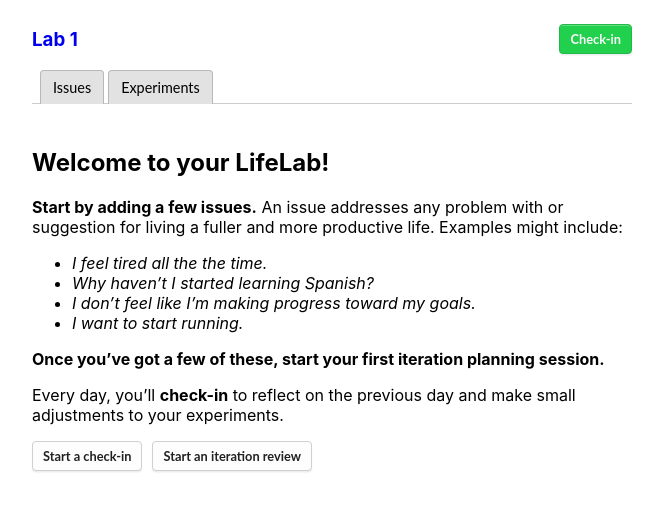
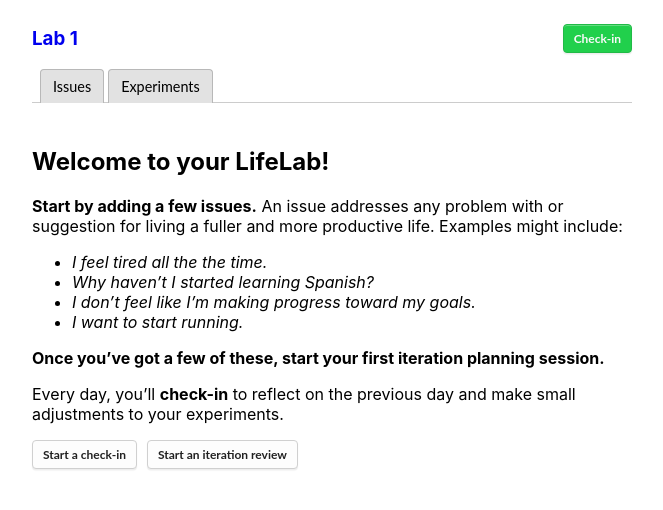
Before and after one commit to vinhowe/lifelab-web, a React (Create React App) app: page /lifelab/labs/1 in a window 1280 px wide. Shown: the top 510 px of the page, without its empty margins (308-971 px from the left). Built offline with nearby package versions, Linux system fonts and the light colour scheme; the HTML template or start-up script is replaced by a standard one.

Commit message:
Set button font size to 12px instead of relatively

```diff
--- a/src/components/Button.tsx
+++ b/src/components/Button.tsx
@@ -10,7 +10,7 @@ const buttonStyle = (color: ButtonColor) => css`
   padding: 6px 10px;
   border-radius: 4px;
   border: solid ${color.defaultBorder} 1px;
-  font-size: 80%;
+  font-size: 12px;
   color: ${color.isDark ? "#fafafa" : "#212121"};
   box-shadow: inset 0 1px 0 0 rgba(250, 250, 250, 0.3), ${shadows.buttonDrop};
   transition: all 60ms ease-out;
```
